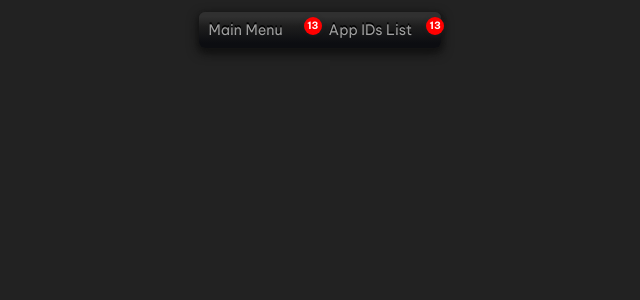
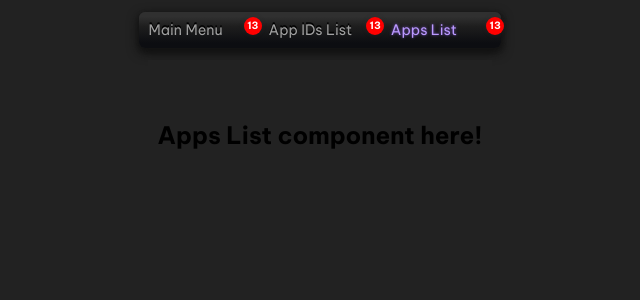
Before and after one commit to AlexeyDemyan/steam-front, an Angular app: page /appslist in a window 1280 px wide. Before the commit this address led to /. Shown: the top 300 px of the page, without its empty margins (320-960 px from the left). Built offline with nearby package versions, Linux system fonts and the light colour scheme.

Commit message:
added Apps List page

```diff
--- /dev/null
+++ b/src/app/apps-list/apps-list.component.ts
@@ -0,0 +1,13 @@
+import { Component } from '@angular/core';
+import { FiltersContainerComponent } from '../filters-container/filters-container.component';
+
+@Component({
+  selector: 'app-apps-list',
+  imports: [FiltersContainerComponent],
+  template: `
+    <app-filters-container />
+    <h1>Apps List component here!</h1>
+  `,
+  styleUrls: [],
+})
+export class AppsListComponent {}
--- a/src/app/nav-menu/nav-menu.component.ts
+++ b/src/app/nav-menu/nav-menu.component.ts
@@ -7,6 +7,7 @@ import { NavlinkComponent } from './navlink.component';
   template: `<nav class="menu" id="nav">
     <app-navlink [linkedItem]="'home'" [linkText]="'Main Menu'"/>
     <app-navlink [linkedItem]="'appidslist'" [linkText]="'App IDs List'"/>
+    <app-navlink [linkedItem]="'appslist'" [linkText]="'Apps List'"/>
   </nav> `,
   styleUrls: ['nav-menu.component.css'],
 })
--- a/src/app/routes.ts
+++ b/src/app/routes.ts
@@ -1,6 +1,7 @@
 import { Routes } from '@angular/router';
 import { HomeComponent } from './home/home.component';
 import { AppidsListComponent } from './appids-list/appids-list.component';
+import { AppsListComponent } from './apps-list/apps-list.component';
 
 const routeConfig: Routes = [
   {
@@ -11,8 +12,13 @@ const routeConfig: Routes = [
   {
     path: 'appidslist',
     component: AppidsListComponent,
-    title: 'AppIDs List'
-  }
+    title: 'AppIDs List',
+  },
+  {
+    path: 'appslist',
+    component: AppsListComponent,
+    title: 'Apps List',
+  },
 ];
 
 export default routeConfig;
```
